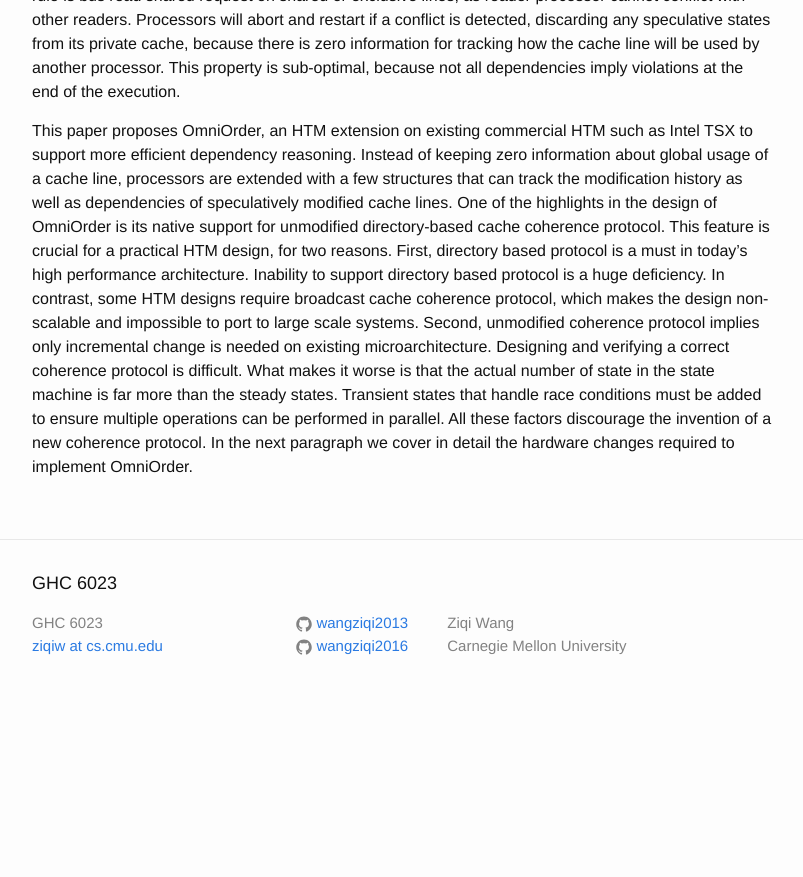
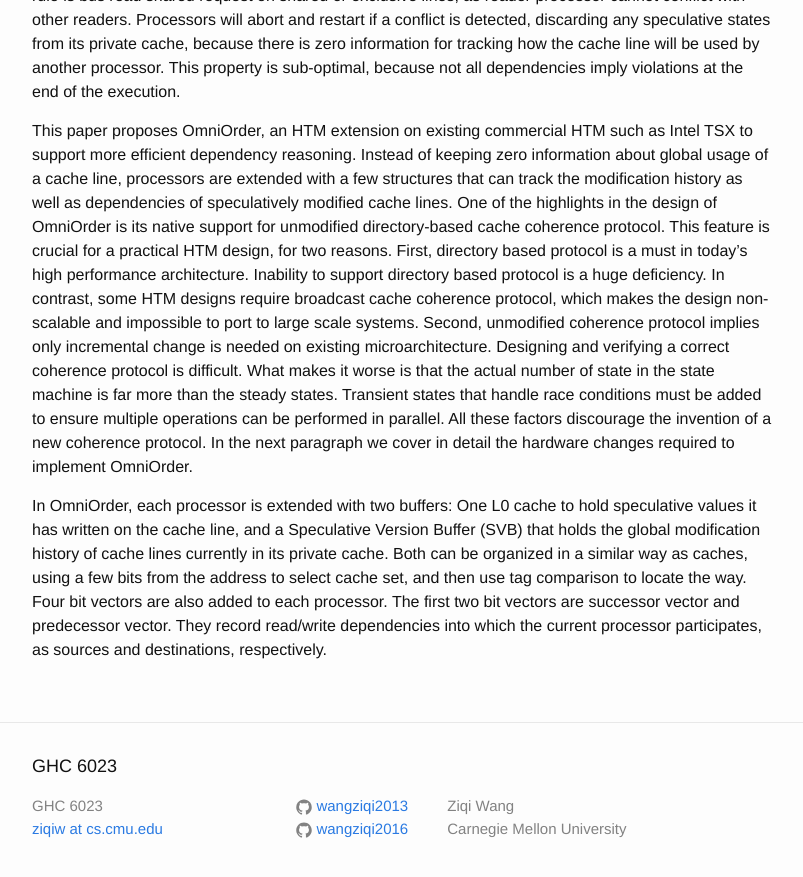
Before and after one commit to wangziqi2013/wangziqi2013.github.io, a Jekyll site: the page built from _posts/2018-06-19-OmniOrder.markdown, in a window 1280 px wide and 900 px high, scrolled down 724 px. Shown: the top 877 px of the window, without its empty margins (238-1041 px from the left). Built offline with Jekyll 4.4.1, drawn with Linux system fonts in a browser that asks for light colours; before the commit the page ends 1441 px from its top, so only the background shows below that.

Commit message:
Working on hardware changes

```diff
--- a/_posts/2018-06-19-OmniOrder.markdown
+++ b/_posts/2018-06-19-OmniOrder.markdown
@@ -35,3 +35,11 @@ number of state in the state machine is far more than the steady states. Transie
 race conditions must be added to ensure multiple operations can be performed in parallel. All these factors
 discourage the invention of a new coherence protocol. In the next paragraph we cover in detail the hardware
 changes required to implement OmniOrder.
+
+In OmniOrder, each processor is extended with two buffers: One L0 cache to hold speculative values it
+has written on the cache line, and a Speculative Version Buffer (SVB) that holds the global modification
+history of cache lines currently in its private cache. Both can be organized in a similar way as caches,
+using a few bits from the address to select cache set, and then use tag comparison to locate the way.
+Four bit vectors are also added to each processor. The first two bit vectors are successor vector and predecessor
+vector. They record read/write dependencies into which the current processor participates, as sources and
+destinations, respectively.
```
